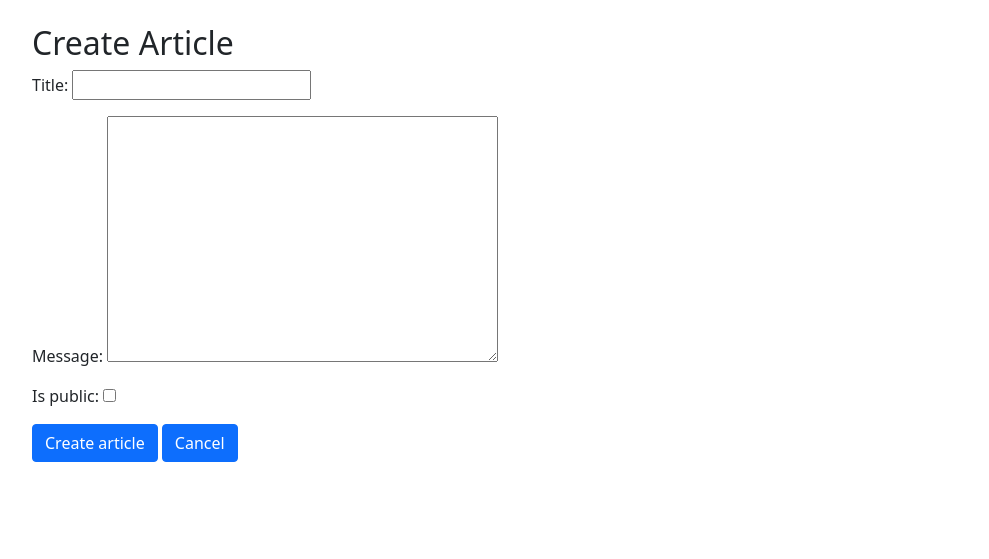
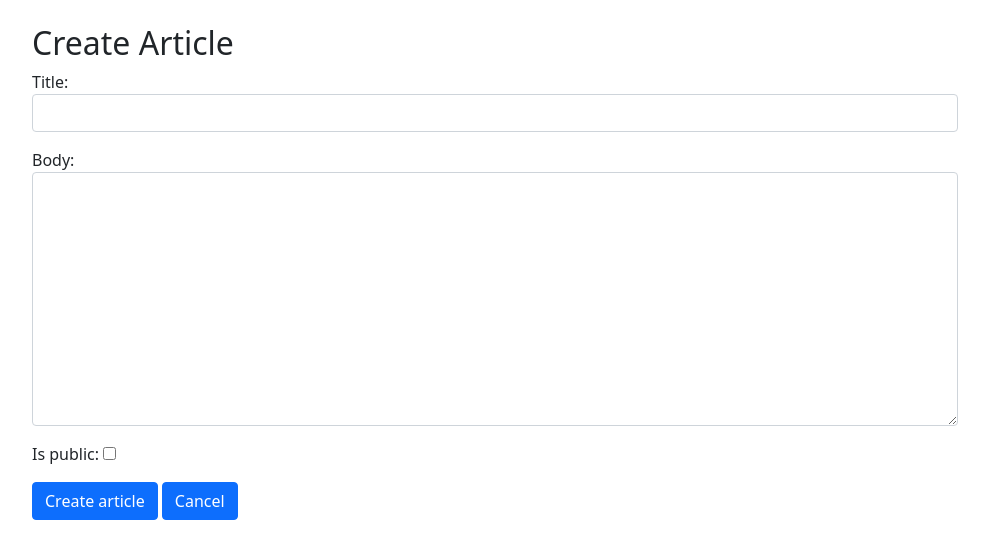
Before and after one commit to Rubel-Mahmud/DJANGO_CBV, a Django app: page /article/create/ in a window 1280 px wide. Shown: the part 56-615 px from the top of the page, without its empty margins (50-1039 px from the left). Run offline with Django 4.2, Linux system fonts and the light colour scheme; some libraries are stand-ins or nearby versions.

Commit message:
Beautification Article Creation Form

```diff
--- a/articles/forms.py
+++ b/articles/forms.py
@@ -1,6 +1,17 @@
 from django import forms
+from .models import Article
 
 
 class ArticleForm(forms.Form):
     title = forms.CharField(max_length=400)
     description = forms.CharField(widget=forms.Textarea())
+
+
+class ArticleCreationForm(forms.ModelForm):
+
+    title = forms.CharField(widget=forms.TextInput(attrs={'class':'form-control'}))
+    body = forms.CharField(widget=forms.Textarea(attrs={'class':'form-control'}))
+
+    class Meta:
+        model = Article
+        fields = ('title', 'body', 'is_public')
--- a/articles/views.py
+++ b/articles/views.py
@@ -10,7 +10,7 @@ from django.views.generic import (
 )
 from django.urls import reverse, reverse_lazy
 from .mixins import TitleMixin, PublicMixin
-from .forms import ArticleForm
+from .forms import ArticleForm, ArticleCreationForm
 from .models import Article
 
 
@@ -126,8 +126,9 @@ class ArticleDetailView(TitleMixin, DetailView):
 
 
 class ArticleCreateView(CreateView):
-    model = Article
-    fields = ('title', 'body', 'is_public')
+    # model = Article # Don't need if form_class is specified
+    form_class = ArticleCreationForm
+    # fields = ('title', 'body', 'is_public')
     template_name = 'articles/article_create.html'
     # success_url = '/article/list/' # hard coded url
     success_url = reverse_lazy('articles:article_list')
--- a/templates/articles/article_create.html
+++ b/templates/articles/article_create.html
@@ -2,7 +2,9 @@
 
 {% block content %}
 <div class="container">
-    <br>
+    <div class="row">
+        <div class="col-md-10">
+                <br>
     <h2>Create Article</h2>
     <form method="post">
         {% csrf_token %}
@@ -10,5 +12,7 @@
         <button type="submit" class="btn btn-primary">Create article</button>
         <a href="{% url 'articles:article_list' %}" class="btn btn-primary">Cancel</a>
     </form>
+        </div>
+    </div>
 </div>
 {% endblock content %}
```
Also changed, not shown: db.sqlite3.
